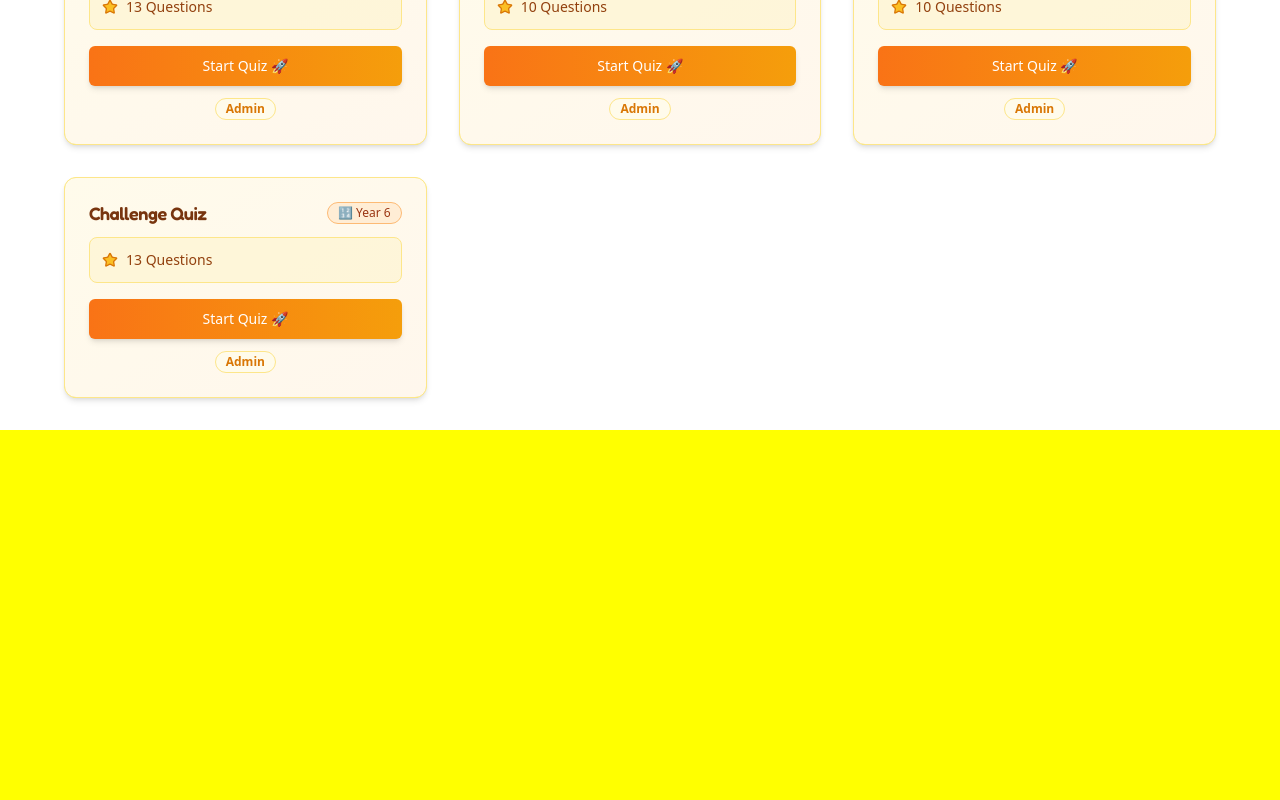
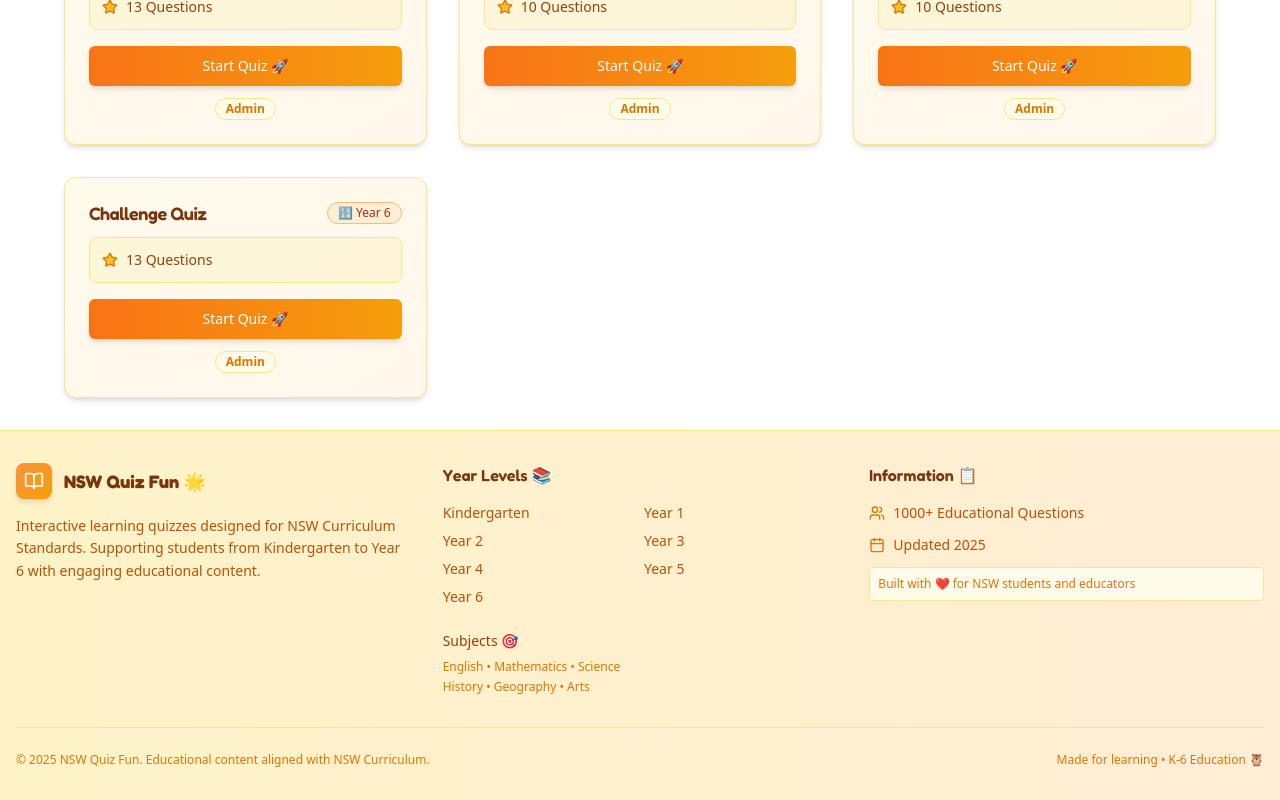
Before and after one commit to cesarecaoduro/nsw-learn-quiz, a React (Vite) app: page / in a window 1280 px wide. Shown: the part 6148-6948 px from the top of the page. Before the commit the page ends 6578 px from the top, so only its background shows below. Built offline with nearby package versions, Linux system fonts and the light colour scheme.

Commit message:
fixed minor issues

```diff
--- /dev/null
+++ b/src/components/layout/Footer.tsx
@@ -0,0 +1,84 @@
+import { BookOpen, Users, Calendar } from "lucide-react";
+
+export const Footer = () => {
+  const currentYear = new Date().getFullYear();
+
+  return (
+    <footer className="bg-gradient-to-r from-amber-100 to-orange-100 border-t border-amber-200 mt-auto">
+      <div className="container mx-auto px-4 py-8">
+        <div className="grid grid-cols-1 md:grid-cols-3 gap-8">
+          {/* Left Column - Branding & Mission */}
+          <div className="space-y-4">
+            <div className="flex items-center space-x-3">
+              <div className="bg-gradient-to-br from-orange-400 to-amber-500 p-2 rounded-lg shadow-md">
+                <BookOpen className="w-5 h-5 text-white" />
+              </div>
+              <div>
+                <h3 className="text-lg font-fredoka font-bold text-amber-900">
+                  NSW Quiz Fun 🌟
+                </h3>
+              </div>
+            </div>
+            <p className="text-sm text-amber-700 leading-relaxed">
+              Interactive learning quizzes designed for NSW Curriculum Standards.
+              Supporting students from Kindergarten to Year 6 with engaging educational content.
+            </p>
+          </div>
+
+          {/* Center Column - Quick Links */}
+          <div className="space-y-4">
+            <h4 className="text-base font-fredoka font-semibold text-amber-900">
+              Year Levels 📚
+            </h4>
+            <div className="grid grid-cols-2 gap-2">
+              {['K', '1', '2', '3', '4', '5', '6'].map((year) => (
+                <div key={year} className="text-sm text-amber-700 hover:text-amber-900 transition-colors">
+                  {year === 'K' ? 'Kindergarten' : `Year ${year}`}
+                </div>
+              ))}
+            </div>
+            <div className="pt-2">
+              <h5 className="text-sm font-medium text-amber-800 mb-2">Subjects 🎯</h5>
+              <div className="text-xs text-amber-600 space-y-1">
+                <div>English • Mathematics • Science</div>
+                <div>History • Geography • Arts</div>
+              </div>
+            </div>
+          </div>
+
+          {/* Right Column - Information */}
+          <div className="space-y-4">
+            <h4 className="text-base font-fredoka font-semibold text-amber-900">
+              Information 📋
+            </h4>
+            <div className="space-y-3">
+              <div className="flex items-center space-x-2 text-sm text-amber-700">
+                <Users className="w-4 h-4 text-amber-600" />
+                <span>1000+ Educational Questions</span>
+              </div>
+              <div className="flex items-center space-x-2 text-sm text-amber-700">
+                <Calendar className="w-4 h-4 text-amber-600" />
+                <span>Updated {currentYear}</span>
+              </div>
+              <div className="text-xs text-amber-600 bg-amber-50 p-2 rounded border border-amber-200">
+                Built with ❤️ for NSW students and educators
+              </div>
+            </div>
+          </div>
+        </div>
+
+        {/* Bottom Section */}
+        <div className="border-t border-amber-200 mt-8 pt-6">
+          <div className="flex flex-col sm:flex-row justify-between items-center space-y-2 sm:space-y-0">
+            <p className="text-xs text-amber-600">
+              © {currentYear} NSW Quiz Fun. Educational content aligned with NSW Curriculum.
+            </p>
+            <p className="text-xs text-amber-600">
+              Made for learning • K-6 Education 🦉
+            </p>
+          </div>
+        </div>
+      </div>
+    </footer>
+  );
+};
--- a/src/components/quiz/QuizResults.tsx
+++ b/src/components/quiz/QuizResults.tsx
@@ -1,7 +1,8 @@
 import { Card, CardContent, CardHeader, CardTitle } from "@/components/ui/card";
 import { Button } from "@/components/ui/button";
+import { Badge } from "@/components/ui/badge";
 import { QuizResult } from "@/types/quiz";
-import { Trophy, Star, Sparkles, PartyPopper } from "lucide-react";
+import { Trophy, Star, Sparkles, XCircle, CheckCircle } from "lucide-react";
 
 interface QuizResultsProps {
   result: QuizResult;
@@ -52,6 +53,18 @@ export const QuizResults = ({ result, onTryAgain, onNewQuiz }: QuizResultsProps)
     return emojis[subject] || "📝";
   };
 
+  const getSubjectColors = (subject: string) => {
+    const colors: { [key: string]: string } = {
+      "English": "bg-purple-100 text-purple-800 border-purple-200",
+      "Mathematics": "bg-blue-100 text-blue-800 border-blue-200",
+      "Science": "bg-green-100 text-green-800 border-green-200",
+      "History": "bg-orange-100 text-orange-800 border-orange-200",
+      "Geography": "bg-teal-100 text-teal-800 border-teal-200",
+      "Creative Arts": "bg-pink-100 text-pink-800 border-pink-200"
+    };
+    return colors[subject] || "bg-gray-100 text-gray-800 border-gray-200";
+  };
+
   return (
     <div className="w-full max-w-5xl mx-auto space-y-6 sm:space-y-8 animate-fade-in">
       {/* Main Results Card */}
@@ -93,53 +106,78 @@ export const QuizResults = ({ result, onTryAgain, onNewQuiz }: QuizResultsProps)
         </CardHeader>
       </Card>
 
-      {/* Subject Breakdown */}
-      <Card className="rounded-3xl border-2 border-slate-200">
-        <CardHeader className="px-4 sm:px-8 py-6 bg-gradient-to-r from-slate-50 to-blue-50 rounded-t-3xl">
-          <CardTitle className="text-xl sm:text-2xl font-fredoka font-bold text-slate-700 text-center">
-            ✨ Your Learning Journey
-          </CardTitle>
-        </CardHeader>
 
-        <CardContent className="px-4 sm:px-8 py-6">
-          <div className="grid grid-cols-1 sm:grid-cols-2 lg:grid-cols-3 gap-4 sm:gap-6">
-            {Object.entries(result.subjectBreakdown).map(([subject, scores]) => (
-              <div key={subject} className="text-center p-4 sm:p-6 bg-gradient-to-br from-slate-50 to-blue-50 rounded-2xl border-2 border-slate-100 hover:scale-105 transition-transform duration-200">
-                <div className="text-2xl sm:text-3xl mb-2">
-                  {getSubjectEmoji(subject)}
+      {/* Wrong Answers Review */}
+      {result.wrongAnswers.length > 0 && (
+        <Card className="rounded-3xl border-2 border-red-200">
+          <CardHeader className="px-4 sm:px-8 py-6 bg-gradient-to-r from-red-50 to-pink-50 rounded-t-3xl">
+            <CardTitle className="text-xl sm:text-2xl font-fredoka font-bold text-red-800 text-center">
+              📚 Let's Learn from Mistakes!
+            </CardTitle>
+            <p className="text-center text-red-600 font-medium mt-2">
+              Review these questions to improve your understanding
+            </p>
+          </CardHeader>
+
+          <CardContent className="px-4 sm:px-8 py-6 space-y-4">
+            {result.wrongAnswers.map((wrongAnswer, index) => (
+              <div key={index} className="bg-white rounded-xl border-2 border-red-100 p-4 space-y-3">
+                <div className="flex items-start gap-3">
+                  <Badge className={`shrink-0 text-xs font-medium border ${getSubjectColors(wrongAnswer.question.subject)}`}>
+                    {getSubjectEmoji(wrongAnswer.question.subject)} {wrongAnswer.question.subject}
+                  </Badge>
                 </div>
-                <div className="font-fredoka font-bold text-slate-700 text-sm sm:text-base mb-2">
-                  {subject}
+
+                <h3 className="font-fredoka font-semibold text-gray-900 text-base leading-relaxed">
+                  {wrongAnswer.question.question}
+                </h3>
+
+                <div className="space-y-2">
+                  <div className="flex items-center gap-3 p-3 bg-red-50 border-2 border-red-200 rounded-lg">
+                    <XCircle className="w-5 h-5 text-red-600 shrink-0" />
+                    <div className="flex-1">
+                      <span className="text-sm font-medium text-red-700">Your answer:</span>
+                      <div className="font-medium text-red-800">
+                        {String.fromCharCode(65 + wrongAnswer.userAnswer)}. {wrongAnswer.question.options[wrongAnswer.userAnswer]}
+                      </div>
+                    </div>
+                  </div>
+
+                  <div className="flex items-center gap-3 p-3 bg-green-50 border-2 border-green-200 rounded-lg">
+                    <CheckCircle className="w-5 h-5 text-green-600 shrink-0" />
+                    <div className="flex-1">
+                      <span className="text-sm font-medium text-green-700">Correct answer:</span>
+                      <div className="font-medium text-green-800">
+                        {String.fromCharCode(65 + wrongAnswer.correctAnswer)}. {wrongAnswer.question.options[wrongAnswer.correctAnswer]}
+                      </div>
+                    </div>
+                  </div>
                 </div>
-                <div className="text-2xl sm:text-3xl font-fredoka font-black text-fun-purple">
-                  {scores.correct}/{scores.total}
-                </div>
-                <div className="flex justify-center mt-1">
-                  {Array.from({ length: scores.total }).map((_, i) => (
-                    <Star
-                      key={i}
-                      className={`w-3 h-3 ${i < scores.correct ? 'text-fun-yellow fill-current' : 'text-slate-300'}`}
-                    />
-                  ))}
+
+                <div className="bg-blue-50 rounded-lg p-3 border border-blue-200">
+                  <span className="text-sm font-medium text-blue-700">Explanation:</span>
+                  <p className="text-blue-800 text-sm mt-1 leading-relaxed">
+                    {wrongAnswer.question.explanation}
+                  </p>
                 </div>
               </div>
             ))}
-          </div>
-        </CardContent>
-      </Card>
+          </CardContent>
+        </Card>
+      )}
 
       {/* Action Buttons */}
       <div className="flex flex-col sm:flex-row justify-center gap-4 sm:gap-6 px-4 sm:px-0">
         <Button
           onClick={onTryAgain}
-          className="w-full sm:w-auto bg-gradient-to-r from-fun-green to-fun-blue hover:from-fun-blue hover:to-fun-green text-white font-fredoka font-bold text-base sm:text-lg px-8 py-4 rounded-2xl shadow-xl hover:shadow-2xl transform hover:scale-105 transition-all duration-200"
+          className="w-full sm:w-auto bg-gradient-to-r from-blue-300 to-purple-300 hover:from-blue-400 hover:to-purple-400 text-gray-800 font-fredoka font-bold text-base sm:text-lg px-8 py-4 rounded-2xl shadow-lg hover:shadow-xl transform hover:scale-105 transition-all duration-200 border-2 border-blue-200"
         >
           🔄 Try Again!
         </Button>
 
         <Button
           onClick={onNewQuiz}
-          className="w-full sm:w-auto bg-gradient-to-r from-fun-orange to-fun-yellow hover:from-fun-yellow hover:to-fun-orange text-white font-fredoka font-bold text-base sm:text-lg px-8 py-4 rounded-2xl shadow-xl hover:shadow-2xl transform hover:scale-105 transition-all duration-200"
+          className="w-full sm:w-auto bg-gradient-to-r from-pink-300 to-rose-300 hover:from-pink-400 hover:to-rose-400 text-gray-800 font-fredoka font-bold text-base sm:text-lg px-8 py-4 rounded-2xl shadow-lg hover:shadow-xl transform hover:scale-105 transition-all duration-200 border-2 border-pink-200"
         >
           🚀 New Adventure!
         </Button>
--- a/src/pages/Index.tsx
+++ b/src/pages/Index.tsx
@@ -1,6 +1,7 @@
 import { useState } from "react";
 import { QuizApp } from "@/components/quiz/QuizApp";
 import { QuizUpload } from "@/components/quiz/QuizUpload";
+import { Footer } from "@/components/layout/Footer";
 import { sampleQuizzes } from "@/data/allQuizzes";
 import { Quiz } from "@/types/quiz";
 import { Button } from "@/components/ui/button";
@@ -17,8 +18,8 @@ const Index = () => {
 
   if (showUpload) {
     return (
-      <div className="min-h-screen bg-gradient-to-br from-amber-50 to-orange-50 p-3 sm:p-4">
-        <div className="container mx-auto py-4 sm:py-8">
+      <div className="min-h-screen bg-gradient-to-br from-amber-50 to-orange-50 p-3 sm:p-4 flex flex-col">
+        <div className="container mx-auto py-4 sm:py-8 flex-1">
           <div className="flex flex-col sm:flex-row items-start sm:items-center justify-between gap-3 sm:gap-4 mb-6 sm:mb-8">
             <h1 className="text-xl sm:text-2xl lg:text-3xl font-bold text-amber-900 font-fredoka">Upload New Quiz 📚</h1>
             <Button
@@ -32,12 +33,13 @@ const Index = () => {
           </div>
           <QuizUpload onQuizUploaded={handleQuizUploaded} />
         </div>
+        <Footer />
       </div>
     );
   }
 
   return (
-    <div className="min-h-screen bg-white">
+    <div className="min-h-screen bg-white flex flex-col">
       <header className="bg-gradient-to-r from-amber-50 to-orange-50 border-b border-amber-200 sticky top-0 z-50 shadow-sm">
         <div className="container mx-auto px-4 py-4">
           <div className="flex items-center justify-between">
@@ -66,7 +68,11 @@ const Index = () => {
         </div>
       </header>
 
-      <QuizApp availableQuizzes={quizzes} />
+      <div className="flex-1">
+        <QuizApp availableQuizzes={quizzes} />
+      </div>
+
+      <Footer />
     </div>
   );
 };
--- a/src/types/quiz.ts
+++ b/src/types/quiz.ts
@@ -22,6 +22,11 @@ export interface QuizResult {
   percentage: number;
   grade: string;
   subjectBreakdown: { [key: string]: { correct: number; total: number } };
+  wrongAnswers: Array<{
+    question: Question;
+    userAnswer: number;
+    correctAnswer: number;
+  }>;
 }
 
 export interface UserAnswer {
```
Also changed, not shown: src/components/quiz/QuestionCard.tsx (+7 -7 lines), src/components/quiz/QuizApp.tsx (+26 -7 lines).
